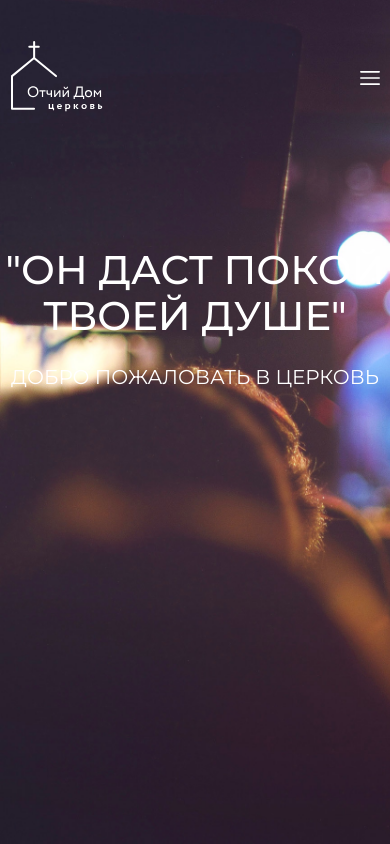
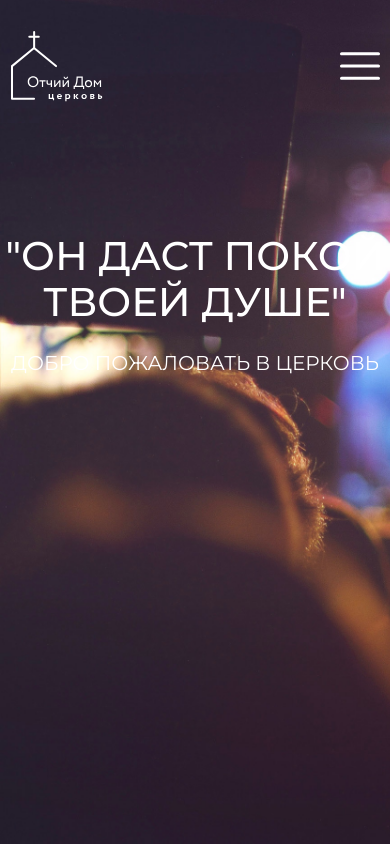
Before and after one commit to KHOnKOgaB/odomkrd.github.io, a website: page src/index.html in a window 390 px wide. Shown: the top 844 px of the page. Drawn offline with nearby package versions, Linux system fonts and the light colour scheme; files that its build step writes are made by us from their sources; a script that the page names is missing; files whose address does not match are found by name.

Commit message:
top menu

```diff
--- a/src/components/header.html
+++ b/src/components/header.html
@@ -2,6 +2,7 @@
     <div class="top-menu wrapper">
         <div class="main-logo"><a href="index.html"><img src="img/church_logo.svg" alt="baseCoreLogo"></a><img width="20px" height="20px" id="burger-king" src="../img/menu.svg"></div>
         <div class="menu-right">
+          <img id="burger" width="40" src="./img/menu.svg" alt="">
             <ul class="menu">
                 <li class="menu-element active"><a href="index.html">Главная</a></li>
                 <li class="menu-element"><a target="_blank" href="https://www.youtube.com/channel/UCTKXg01q41ORpRbPbxwTVxQ">Медиа</a></li>
--- a/src/js/main.js
+++ b/src/js/main.js
@@ -1,6 +1,6 @@
  // ---------- BURGER KING MENU ----------
-    $('#burger-king').click(function(event) {
-        $('.top-menu').toggleClass('active')
+    $('#burger').click(function(event) {
+        $('.menu').toggleClass('active')
     })
 
     $('.carousel').slick({
--- a/src/scss/components/header.scss
+++ b/src/scss/components/header.scss
@@ -1,7 +1,11 @@
 .header {
     padding-top: 30px;
+    max-width: 100vw;
+    overflow: hidden;
 }
-
+body{
+  overflow-y: hidden;
+}
 #burger-king {
     display: none;
     cursor: pointer;
@@ -39,43 +43,22 @@
 }
 
 @media screen and (max-width: 425px) {
-    #burger-king {
-        display: block;
+  .menu{
+    position: absolute;
+    right: 0;
+    top: 100px;
+    flex-direction: column;
+    text-align: right;
+    background: blue;
+    padding: 20px;
+    transition: 0.5s;
+    opacity: 0;
+    &.active{
+      opacity: 1;
     }
-    .top-menu {
-        position: relative;
-        align-items: flex-end;
-        padding: 10px 0px 20px;
-        overflow: hidden;
-        height: 60px;
-        transition: 0.3s ease-in-out;
-        &.active {
-            height: 180px;
-        }
+    .menu-element{
+      margin: 10px 0;
+
     }
-    .main-logo {
-        display: flex;
-        flex: 1 100%;
-        justify-content: space-between;
-        align-items: center;
-        margin-right: 0px;
-    }
-    .menu-right {
-        display: flex;
-        justify-content: flex-start;
-        align-items: right;
-    }
-    .menu {
-        text-align: left;
-        align-items: right;
-        flex-wrap: wrap;
-        display: flex;
-        flex-direction: column;
-        .menu-element {
-            padding-left: 0px;
-            padding-top: 10px;
-            font-size: 16px;
-        }
-    }
-
+  }
 }
```
Also changed, not shown: 1 other file.
